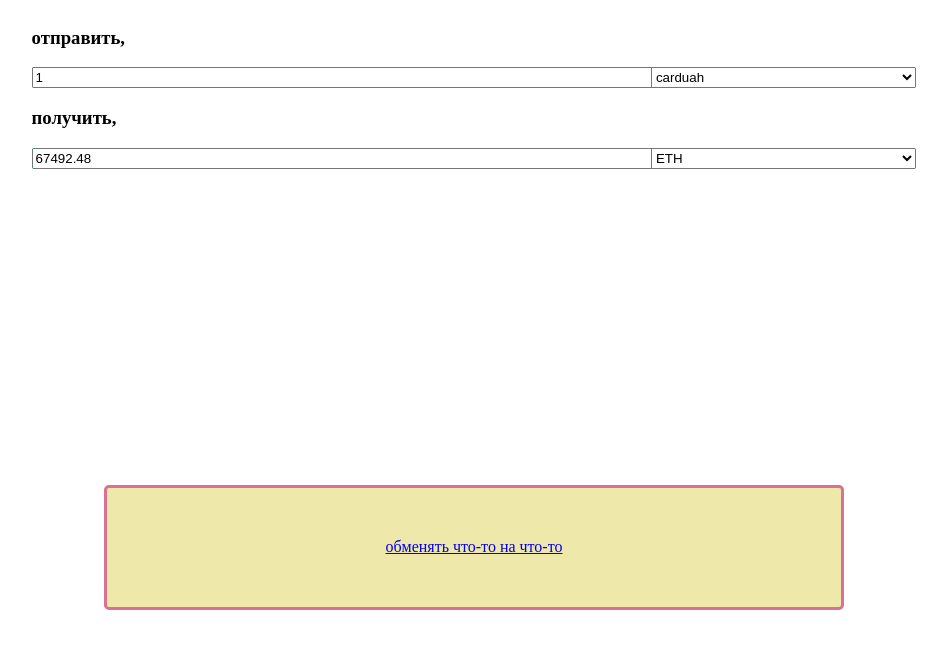
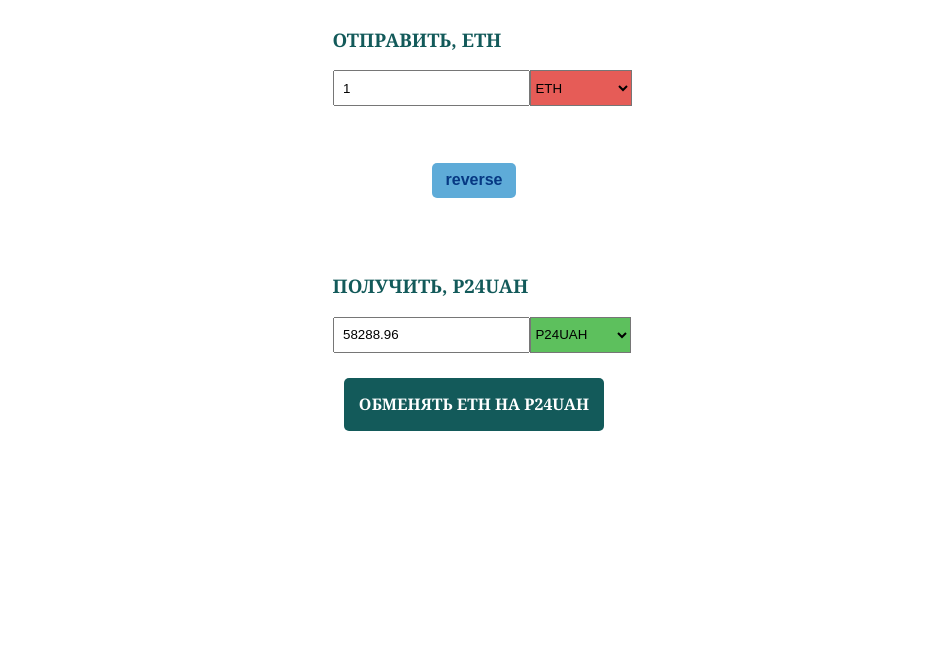
Before and after one commit to luisfendi/select, a plain HTML site: page index.html in a window 1280 px wide. Shown: the whole page, without its empty margins (166-1113 px from the left). Drawn offline with nearby package versions, Linux system fonts and the light colour scheme.

Commit message:
build: build selects

```diff
--- a/index.html
+++ b/index.html
@@ -1,64 +1,50 @@
 <!DOCTYPE html>
 <html lang="en">
+
 <head>
   <meta charset="UTF-8" />
   <meta http-equiv="X-UA-Compatible" content="IE=edge" />
-    <meta
-      name="viewport"
-      content="width=device-width, initial-scale=1.0"
-    />
+  <meta name="viewport" content="width=device-width, initial-scale=1.0" />
   <title>Document</title>
   <link rel="stylesheet" href="./style.css" />
 </head>
+
 <body>
-    <div class="container" id="converter">
-      <div class="block block--out">
-        <h3>
-          отправить, <span class="currency-name"></span>
-        </h3>
+  <div class="container">
+    <div class="row-1">
+      <div class="block">
+        <h3 class="title title--send"></h3>
         <div class="interactive">
-          <div class="output">
-            <input class="input" type="text" name="" id="" value="1" />
-          </div>
-          <select name="currency-out" class="select select--out">
-            <option value="BTC" >BTC</option>
+          <input class="input input--send" type="text"/>
+          <select name="currency-send" class="select select--send">
+            <option value="BTC">BTC</option>
             <option value="P24UAH">hrivna</option>
-            <option value="ETH">etherium</option>
+            <option value="ETH" selected>etherium</option>
             <option value="MONOBUAN">monobuan</option>
-            <option value="CARDUAH" selected>carduah</option>
+            <option value="CARDUAH">carduah</option>
             <option value="USDTERC20">USDTERC20</option>
             <option value="USDTTRC20">USDTTRC20</option>
           </select>
         </div>
       </div>
-      <div class="block block--in">
-        <h3>
-          получить, <span class="currency-name"></span>
-        </h3>
+    <button class="reverse">reverse</button>
+
+      <div class="block">
+        <h3 class="title title--get"></h3>
         <div class="interactive">
-          <div class="output">
-            <input class="input" type="text" name="" id="" />
+            <input class="input input--get" type="text"/>
+          <select name="currency-in" class="select select--get"></select>
         </div>
-          <select name="currency-in" class="select select--in">
-            <!-- <option value="BTC" >BTC</option>
-            <option value="P24UAH" >hrivna</option>
-            <option value="ETH">etherium</option>
-            <option value="MONOBUAN" selected>monobuan</option>
-            <option value="CARDUAH">carduah</option>
-            <option value="USDTERC20">USDTERC20</option>
-            <option value="USDTTRC20">USDTTRC20</option> -->
-          </select>
-        </div>
-      </div>
-      <div class="link">
-        <a href="#">обменять что-то на что-то</a>
       </div>
     </div>
 
-    <script
-        src="https://code.jquery.com/jquery-3.6.3.min.js"
-        integrity="sha256-pvPw+upLPUjgMXY0G+8O0xUf+/Im1MZjXxxgOcBQBXU="
-        crossorigin="anonymous"></script>
+
+    <a class="link" href="#">обменять что-то на что-то</a>
+  </div>
+
+  <script src="https://code.jquery.com/jquery-3.6.3.min.js"
+    integrity="sha256-pvPw+upLPUjgMXY0G+8O0xUf+/Im1MZjXxxgOcBQBXU=" crossorigin="anonymous"></script>
   <script src="./script.js" type="module"></script>
 </body>
+
 </html>
--- a/script.js
+++ b/script.js
@@ -1,4 +1,19 @@
-const DATA_URL = `https://bitcoin24.com.ua/ajax/coursesv2.json`;
+const sendSelect = document.querySelector('.select--send');
+const getSelect = document.querySelector('.select--get');
+const sendInput = document.querySelector('.input--send');
+const getInput = document.querySelector('.input--get');
+const link = document.querySelector('.link')
+const titleGet = document.querySelector('.title--get');
+const titleSend = document.querySelector('.title--send');
+const nameMap = {
+}
+
+
+let sendCurrent = sendSelect.value || 'BTC';
+let getCurrent = getSelect.value || 'P24UAH';
+
+const reverse = document.querySelector('.reverse')
+
 let data = {
   P24UAH: {
     BTC: {
@@ -346,92 +361,104 @@ let data = {
   time_up: "1676215687",
 };
 
-const blockOut = document.querySelector(".block--out");
-const blockIn = document.querySelector(".block--in");
-
-const output = blockOut.querySelector(".select");
-const input = blockIn.querySelector(".select");
+sendSelect.addEventListener('change', (e) => {
+  sendCurrent = e.target.value;
+  renderGetSelect()
+  changeLink()
+  changeTitle()
+  fillInputs()
+})
 
 
-const inputSend = blockOut.querySelector('.input')
-const inputGet = blockIn.querySelector('.input');
-console.log(inputGet, inputSend)
+getSelect.addEventListener('change', (e) => {
+  getCurrent = e.target.value;
+  renderSendSelect()
+  changeLink()
+  changeTitle()
+  fillInputs()
+})
+
+reverse.addEventListener('click', () => {
+  const tempGetSelect = getCurrent;
+  getCurrent = sendCurrent;
+  sendCurrent = tempGetSelect;
+  console.log('out: ' + sendCurrent)
+  console.log('get: ' + getCurrent)
+  const tempGetInput = getInput.value;
+  getInput.value = sendInput.value;
+  sendInput.value = tempGetInput
+
+  renderGetSelect()
+  renderSendSelect()
+  changeLink()
+  changeTitle()
+  fillInputs()
+})
+
+getInput.addEventListener('input', (e) => {
+  if(typeof +e.target.value != 'number') return
+  sendInput.value = +data[getCurrent][sendCurrent].curs_out * getInput.value;
+})
+
+sendInput.addEventListener('input', (e) => {
+  if(typeof +e.target.value != 'number') return
+  getInput.value = sendInput.value * data[sendCurrent][getCurrent].curs_out;
+})
 
 
-const defaultValue = output.value || 'BTC';
-
-
-let couple = {
-    out: defaultValue,
-    in: ''
+function renderGetSelect(){
+  const currencies = data[sendCurrent];
+  getSelect.innerHTML = '';
+  Object.keys(currencies).forEach((curr, i) => {
+    if(typeof currencies[curr] != 'object') return
+    const option = document.createElement('option');
+    option.value = curr;
+    option.innerText = curr;
+    getSelect.appendChild(option)
+    if(curr == getCurrent){
+      [...getSelect.options][i].selected = true;
+    }
+  })
+}
+function renderSendSelect(){
+  const currencies = data[getCurrent];
+  sendSelect.innerHTML = '';
+  Object.keys(currencies).forEach((curr, i) => {
+    if(typeof currencies[curr] != 'object') return
+    const option = document.createElement('option');
+    option.value = curr;
+    option.innerText = curr;
+    sendSelect.appendChild(option)
+    if(curr == sendCurrent){
+      [...sendSelect.options][i].selected = true;
+    }
+  })
+}
+function fillInputs(){
+  sendInput.value = !+sendInput.value ? 1 : data[sendCurrent][getCurrent].curs_in
+  getInput.value = sendInput.value * data[sendCurrent][getCurrent].curs_out
+}
+function changeLink(){
+  link.innerText = `Обменять ${sendCurrent} на ${getCurrent}`;
+  link.href = `https://bitcoin24.comua/${sendCurrent}-to-${getCurrent}`
+}
+function changeTitle(){
+  titleSend.innerText = `Отправить, ${sendCurrent}`;
+  titleGet.innerText = `Получить, ${getCurrent}`;
 }
 
 
-
-function getList(val) {
-  return data[val];
-}
-
-function setList(source, target) {
-    let selectedValOut, selectedValIn;
-
-    selectedValOut = [...source.options].filter(option => option.selected)[0].value
-    selectedValIn = [...target.options].filter(option => option.selected)[0].value
-    console.log(selectedValOut, selectedValIn)
-
-  let currencyList = data[source.value]
-  console.log(currencyList)
-  let selectedIndex = 0;
-  target.innerHTML = "";
-  const arrOfCurrency = Object.keys(currencyList);
-  arrOfCurrency.forEach((curr, i) => {
-    if(typeof currencyList[curr] != 'object') return
-    const option = document.createElement("option");
-    option.value = curr;
-    option.innerText = curr;
-    if(curr === selectedValIn){
-        selectedIndex = i;
-    }
-    target.appendChild(option);
-  });
-  source.options
-  target.options[selectedIndex].selected = true;
-  couple.out = output.value;
-  couple.in = input.value;
-}
-
-function firstRender(){
-    let currencyList = data[defaultValue];
-    let selectedIndex = 0;
-    input.innerHTML = "";
-    const arrOfCurrency = Object.keys(currencyList);
-    arrOfCurrency.forEach((curr, i) => {
-      const option = document.createElement("option");
-      option.value = curr;
-      option.innerText = curr;
-      input.appendChild(option);
-    });
-    input.options[selectedIndex].selected = true;
-    couple.in = input.value;
-    console.log(couple)
-}
-
-function fillInputs(){
-    inputGet.value = +inputSend.value * data[couple.out][couple.in]['curs_in']
-    console.log(data[couple.out][couple.in]['curs_in'])
+function validateNumber(val){
+  if(typeof +val == 'number'){
+    return true
+  }
 }
 
 
-output.addEventListener("change", (e) => {
-  setList(e.target, input);
-  console.log(couple)
-});
-input.addEventListener("change", (e) => {
-  setList(e.target, output);
-  console.log(couple)
-});
+renderGetSelect()
+renderSendSelect()
+fillInputs()
+changeLink()
+changeTitle()
 
-firstRender()
-setList(output, input);
-fillInputs()
-console.log(data);
+console.log(data)
--- a/style.scss
+++ b/style.scss
@@ -1,33 +1,73 @@
 .container {
     display: flex;
-    flex-wrap: wrap;
-    justify-content: center;
-    .link {
-        width: 50%;
-        margin-top: 25%;
-        border: 3px solid palevioletred;
-        background-color: palegoldenrod;
-        padding: 4%;
-        border-radius: 5px;
-        text-align: center;
-
-    }
-    .block {
-        width: 70%;
-        .interactive {
-            display: flex;
+    flex-direction: column;
+    align-items: center;
+    .row-1 {
+        display: flex;
+        flex-direction: column;
+        align-items: center;
+        justify-content: center;
+        .block {
             width: 100%;
-            background-color: aquamarine;
-            .output {
-                width: 70%;
-                input {
-                    width: 100%;
+            .interactive {
+                display: flex;
+                width: 100%;
+                .input{
+                    padding: 3%;
+                }
+                .select{
+                    &--get{
+                        background-color: rgb(93, 192, 93);
+                    }
+                    &--send {
+                        background: rgb(230, 92, 87);
+                    }
                 }
             }
-            .select{
-                flex-grow: 2;
+            .title{
+                text-transform: uppercase;
+                color: rgb(19, 90, 90);
+                font-weight: bold;
+                font-family: Cambria, Cochin, Georgia, Times, 'Times New Roman', serif;
             }
         }
     }
 
+    .link {
+        white-space: nowrap;
+        margin-top: 25%;
+        color: white;
+        text-transform: uppercase;
+        text-decoration: none;
+        font-weight: bold;
+        background-color: rgb(19, 90, 90);
+        padding: 3%;
+        border-radius: 5px;
+        text-align: center;
+        font-family: Cambria, Cochin, Georgia, Times, 'Times New Roman', serif;
+    }
+    .reverse{
+        width: 30%;
+        margin-top: 20%;
+        margin-bottom: 20%;
+        background-color: rgb(94, 171, 216);
+        border: none;
+        padding: 3%;
+        color: rgb(6, 56, 131);
+        font-size: 1em;
+        font-weight: bold;
+        border-radius: 5px;
+    }
 }
+
+@media (min-width: 1024px) {
+    .container {
+        width: 40%;
+        margin-left: auto;
+        margin-right: auto;
+        .link{
+            margin-top: 5%;
+        }
+        }
+
+    }
```
Also changed, not shown: style.css. Lines whose indentation alone changed are shown as unchanged.
